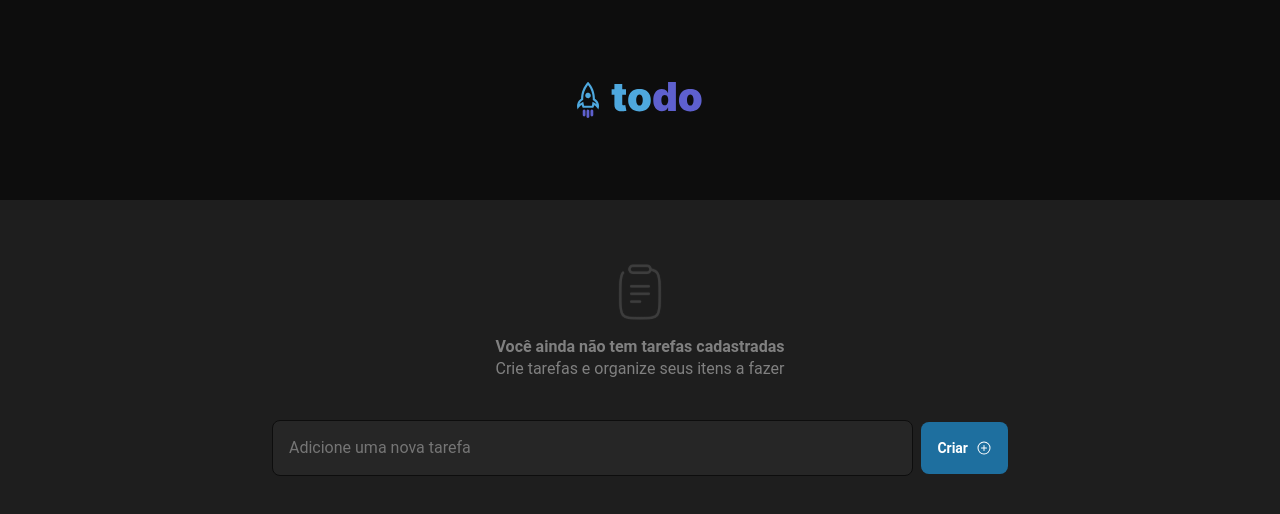
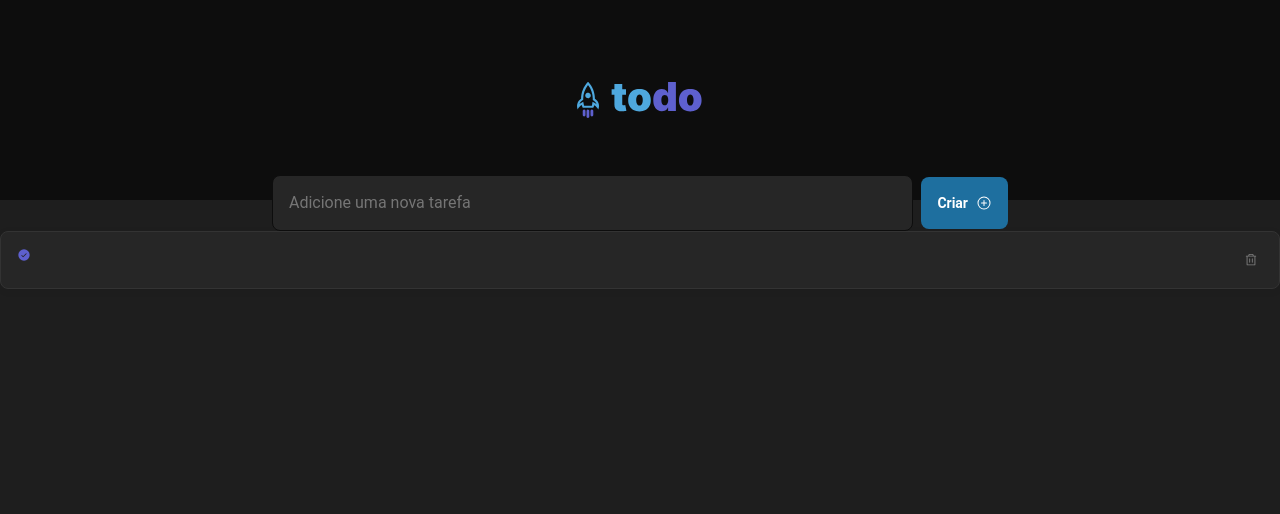
Before and after one commit to medriel/-Challenge-01-to-do-list, a React (Vite) app: page / in a window 1280 px wide. Shown: the top 514 px of the page. Built offline with nearby package versions, Linux system fonts and the light colour scheme.

Commit message:
Create task component

```diff
--- a/package.json
+++ b/package.json
@@ -10,6 +10,7 @@
     "preview": "vite preview"
   },
   "dependencies": {
+    "@phosphor-icons/react": "^2.0.10",
     "react": "^18.2.0",
     "react-dom": "^18.2.0"
   },
--- a/src/App.tsx
+++ b/src/App.tsx
@@ -1,14 +1,20 @@
 import { EmptyList } from './components/EmptyList'
 import { Header } from './components/Header'
 import { InputTask } from './components/InputTask'
+import { Task } from './components/Task'
 import './global.css'
 
 function App() {
   return (
     <>
       <Header />
-      <EmptyList />
+      {/* <EmptyList /> */}
       <InputTask />
+      <Task id={''} taskText={''} onClickTask={function (clickedTaskId: string): void {
+        throw new Error('Function not implemented.')
+      }} onDeleteTask={function (taskToDeleteId: string): void {
+        throw new Error('Function not implemented.')
+      }} />
     </>
   )
 }
--- /dev/null
+++ b/src/components/Task/index.tsx
@@ -0,0 +1,69 @@
+import { CheckCircle, Circle, Trash } from '@phosphor-icons/react'
+
+import styles from './styles.module.css'
+import { useState } from 'react'
+
+interface TaskProps {
+  id: string
+  taskText: string
+  onClickTask: (clickedTaskId: string) => void
+  onDeleteTask: (taskToDeleteId: string) => void
+  isDone?: boolean
+}
+
+export function Task({
+  id,
+  taskText,
+  onClickTask,
+  onDeleteTask,
+  isDone = true,
+}: TaskProps) {
+  const [taskHover, setTaskHover] = useState(false)
+
+  function handleOnMouseEnter() {
+    setTaskHover(true)
+  }
+
+  function handleOnMouseLeave() {
+    setTaskHover(false)
+  }
+
+  function handleOnClickTask() {
+    onClickTask(id)
+  }
+
+  function handleDeleteTask() {
+    onDeleteTask(id)
+  }
+
+  return (
+    <div className={styles.container}>
+      <div
+        className={styles.taskContent}
+        onClick={handleOnClickTask}
+        onMouseEnter={handleOnMouseEnter}
+        onMouseLeave={handleOnMouseLeave}
+      >
+        <div
+          className={
+            isDone ? styles.concludedTaskCheckbox : styles.taskCheckbox
+          }
+        >
+          {isDone ? (
+            <CheckCircle weight="fill" />
+          ) : (
+            <Circle weight={taskHover ? 'duotone' : 'light'} />
+          )}
+        </div>
+        <div className={isDone ? styles.concludedTask : styles.task}>
+          <span>{taskText}</span>
+        </div>
+      </div>
+      <div>
+        <button onClick={handleDeleteTask}>
+          <Trash size={14} />
+        </button>
+      </div>
+    </div>
+  )
+}
--- /dev/null
+++ b/src/components/Task/styles.module.css
@@ -0,0 +1,81 @@
+.container {
+  display: flex;
+  flex: 1;
+
+  padding: 1rem;
+  gap: 0.75rem;
+
+  border: 1px solid var(--gray-400);
+  border-radius: 8px;
+  box-shadow: 0px 2px 8px rgba(0, 0, 0, 0.06);
+
+  align-items: flex-start;
+  justify-content: space-between;
+
+  background: var(--gray-500);
+}
+
+.container .taskContent {
+  display: flex;
+  flex: 1;
+
+  gap: 12px;
+
+  font-size: 0.875rem;
+  line-height: 1.4;
+
+  cursor: pointer;
+}
+
+.taskContent .taskCheckbox {
+  display: flex;
+  color: var(--blue-light);
+
+  transition: color 0.2s;
+}
+
+.taskContent:hover .taskCheckbox {
+  color: var(--blue-dark);
+}
+
+.taskContent .concludedTaskCheckbox {
+  display: flex;
+  color: var(--purple-dark);
+
+  transition: color 0.2s;
+}
+
+.taskContent:hover .concludedTaskCheckbox {
+  color: var(--purple-light);
+
+}
+
+
+.taskContent .concludedTask {
+  text-decoration: line-through;
+  color: var(--gray-300)
+}
+
+.container button {
+  display: flex;
+  height: 1.5rem;
+  width: 1.5rem;
+  border-radius: 4px;
+  border: 0;
+
+  align-items: center;
+  justify-content: center;
+
+  color: var(--gray-300);
+  font-weight: bold;
+
+  cursor: pointer;
+
+  background: transparent;
+  transition: background-color 0.2s, color 0.2s;
+}
+
+.container button:hover {
+  color: var(--red);
+  background: var(--gray-400);
+}
```
Also changed, not shown: 1 other file (tests, documents, lock files or other folders).
